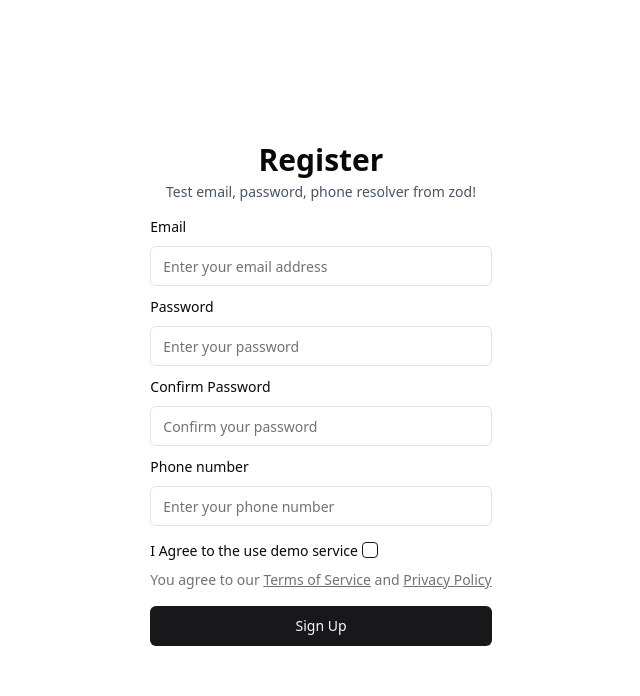
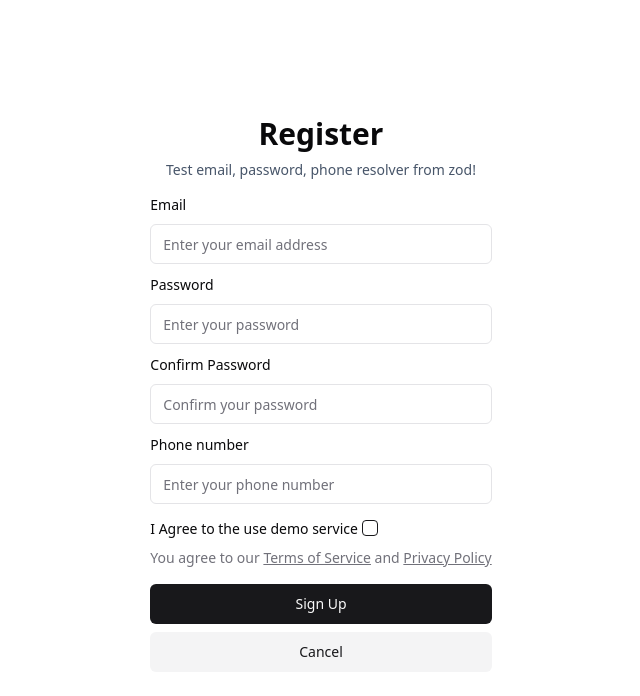
Before and after one commit to shleecloud/tailwind-dashboard, a React (Vite) app: page /register in a window 1280 px wide. Shown: the top 696 px of the page, without its empty margins (319-959 px from the left). Built offline with nearby package versions, Linux system fonts and the light colour scheme.

Commit message:
feature: navigate login, register to home

```diff
--- a/src/pages/Login.jsx
+++ b/src/pages/Login.jsx
@@ -9,8 +9,10 @@ import {
 } from "@/components/ui/form";
 import { useForm } from "react-hook-form";
 import { useToast } from "@/components/ui/use-toast";
+import { useNavigate } from "react-router-dom";
 
 export default function Login() {
+  const navigate = useNavigate();
   const { toast } = useToast();
 
   const form = useForm({
@@ -20,11 +22,15 @@ export default function Login() {
     },
   });
 
-  function onSubmit(data) {
+  function handleSubmit(data) {
     console.log(data);
     toast({
       description: "Check your Email and Password",
     });
+  }
+
+  function handleGuestLogin() {
+    navigate("/home");
   }
 
   return (
@@ -47,7 +53,7 @@ export default function Login() {
         <Form {...form}>
           <form
             className="flex flex-col gap-2 my-5 w-full"
-            onSubmit={form.handleSubmit(onSubmit)}
+            onSubmit={form.handleSubmit(handleSubmit)}
           >
             <FormField
               control={form.control}
@@ -120,6 +126,7 @@ export default function Login() {
             className="relative w-full hover:bg-white"
             variant="outline"
             type="button"
+            onClick={handleGuestLogin}
           >
             Guest Login
           </Button>
--- a/src/pages/Register.jsx
+++ b/src/pages/Register.jsx
@@ -13,6 +13,7 @@ import { Input } from "@/components/ui/input";
 import { Checkbox } from "@/components/ui/checkbox";
 import { zodResolver } from "@hookform/resolvers/zod";
 import { z } from "zod";
+import { useNavigate } from "react-router-dom";
 
 const phoneRegex = new RegExp(
   /^([+]?[\s0-9]+)?(\d{3}|[(]?[0-9]+[)])?([-]?[\s]?[0-9])+$/,
@@ -29,9 +30,15 @@ const formSchema = z
   .refine((data) => data.password === data.confirmPassword, {
     message: "Password does not match",
     path: ["confirmPassword"],
+  })
+  .refine((data) => data.approve === true, {
+    message: "You must agree to the terms",
+    path: ["approve"],
   });
 
 export default function Register() {
+  const navigate = useNavigate();
+
   const form = useForm({
     resolver: zodResolver(formSchema),
     defaultValues: {
@@ -43,8 +50,10 @@ export default function Register() {
     },
   });
 
-  function onSubmit(data) {
+  function handleSubmit(data) {
     console.log(data);
+    //TODO send data to the home page and save local storage
+    navigate("/home");
   }
 
   return (
@@ -52,14 +61,14 @@ export default function Register() {
       <div className="">
         <div className="flex flex-col space-y-1 text-center">
           <h1 className="text-3xl font-bold">Register</h1>
-          <p className="text-sm text-slate-600">
+          <p className="pt-1 text-sm text-slate-600">
             Test email, password, phone resolver from zod!
           </p>
         </div>
         <Form {...form}>
           <form
             className="flex flex-col gap-2 my-3 w-full"
-            onSubmit={form.handleSubmit(onSubmit)}
+            onSubmit={form.handleSubmit(handleSubmit)}
           >
             <FormField
               control={form.control}
@@ -154,8 +163,11 @@ export default function Register() {
                     I Agree to the use demo service
                   </FormLabel>
                   <FormControl className="absolute -top-1">
+                    {/* //TODO fix the checkbox */}
                     <Checkbox {...field} />
                   </FormControl>
+                  <FormMessage />
+
                   <FormDescription className="">
                     You agree to our{" "}
                     <span className="underline cursor-pointer">
@@ -170,8 +182,16 @@ export default function Register() {
               )}
             />
 
-            <Button className="w-full mt-2" type="submit">
+            <Button className="mt-2" type="submit">
               Sign Up
+            </Button>
+            <Button
+              variant="secondary"
+              onClick={() => {
+                navigate("/login");
+              }}
+            >
+              Cancel
             </Button>
           </form>
         </Form>
```
